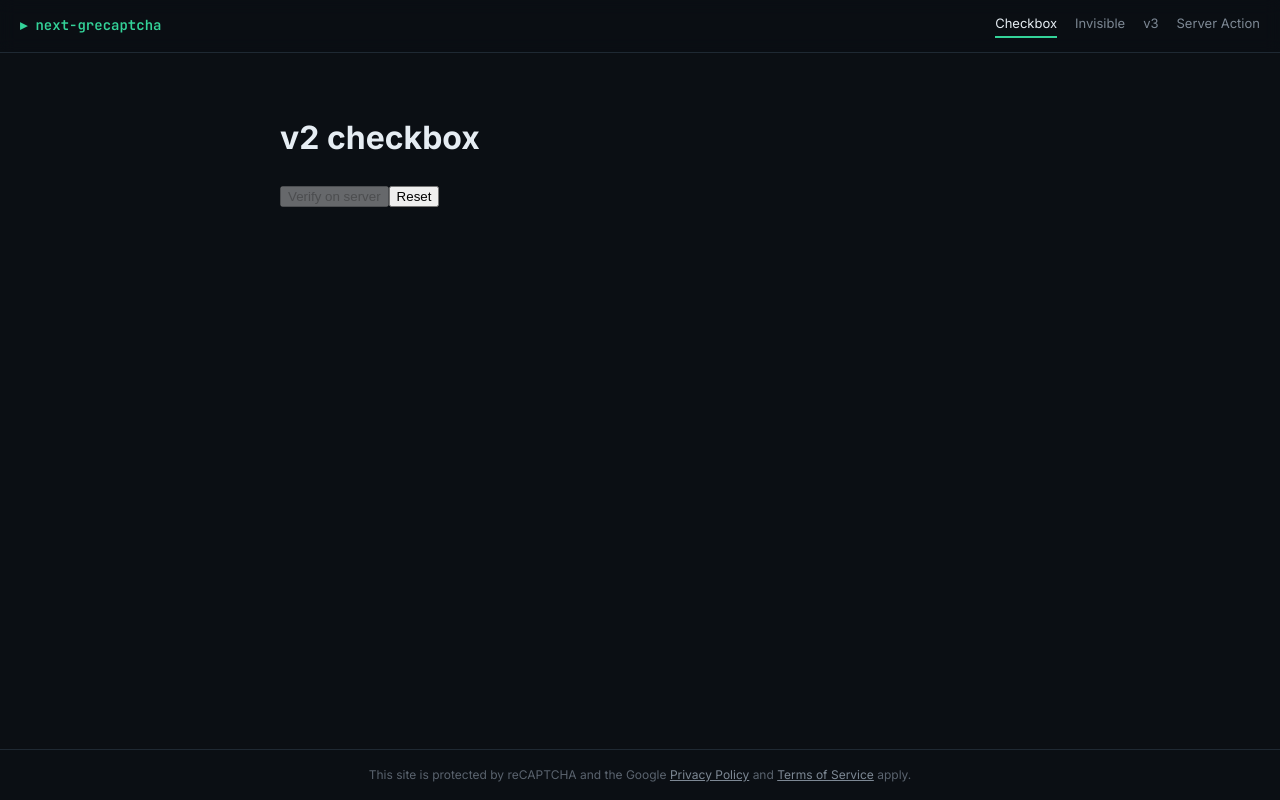
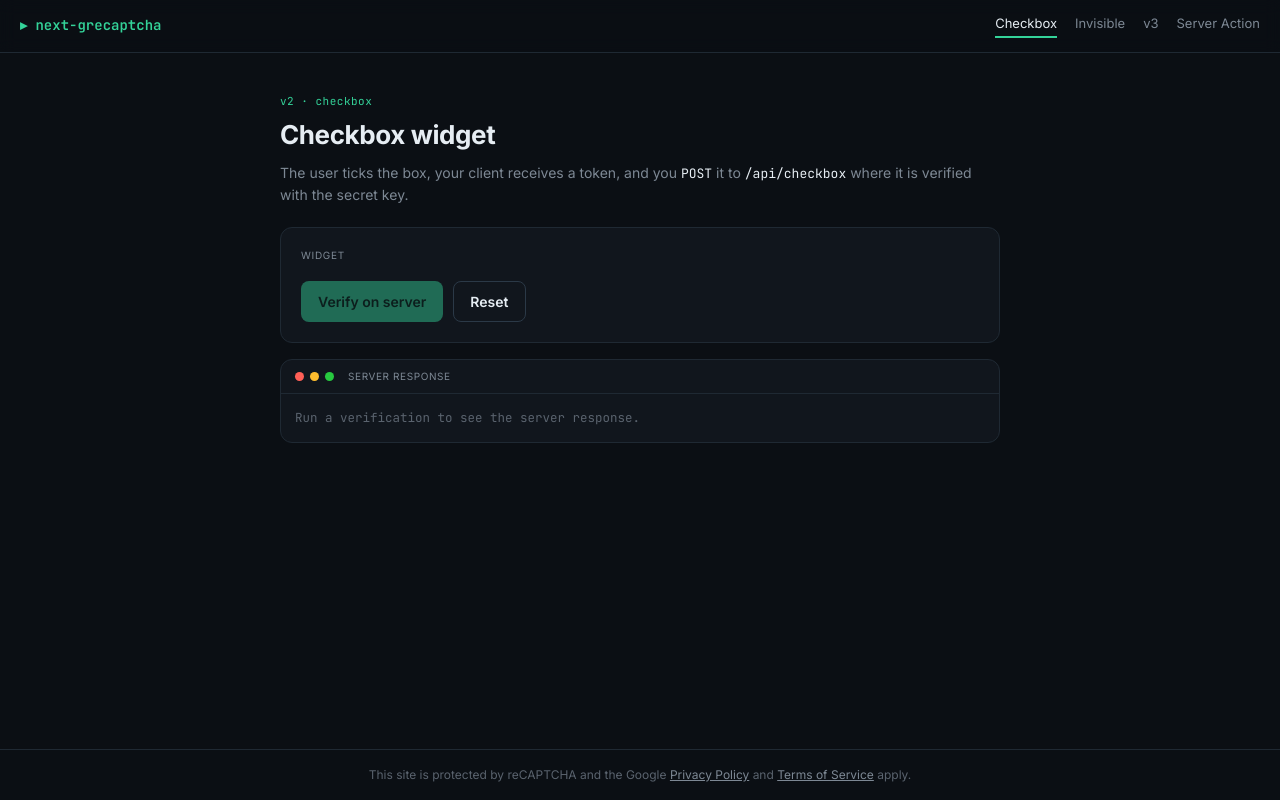
Before and after one commit to PedroHenriqueNS/next-grecaptcha, a Next.js app in the folder examples/app-router/: page /checkbox in a window 1280 px wide. Built offline with nearby package versions, Linux system fonts and the light colour scheme; no server answers.

Commit message:
style(example): restyle checkbox demo with dark widget + ResultPanel

```diff
--- a/examples/app-router/app/checkbox/page.tsx
+++ b/examples/app-router/app/checkbox/page.tsx
@@ -1,7 +1,12 @@
 "use client";
 import { useRef, useState } from "react";
 import { ReCaptchaCheckbox, type ReCaptchaCheckboxHandle } from "next-grecaptcha/client";
+import { ResultPanel } from "../components/ResultPanel";
 
+// next-grecaptcha — checkbox → Route Handler
+// 1. <ReCaptchaCheckbox> renders the widget and hands us a token via onToken
+// 2. POST the token to /api/checkbox
+// 3. that route verifies it server-side with the secret key
 export default function CheckboxDemo() {
   const widgetRef = useRef<ReCaptchaCheckboxHandle>(null);
   const [token, setToken] = useState("");
@@ -16,12 +21,41 @@ export default function CheckboxDemo() {
   }
 
   return (
-    <main>
-      <h1>v2 checkbox</h1>
-      <ReCaptchaCheckbox ref={widgetRef} onToken={setToken} onExpired={() => setToken("")} />
-      <button disabled={!token} onClick={submit}>Verify on server</button>
-      <button onClick={() => { widgetRef.current?.reset(); setToken(""); }}>Reset</button>
-      <pre>{result}</pre>
-    </main>
+    <>
+      <header className="page-header">
+        <div className="page-header__eyebrow">v2 · checkbox</div>
+        <h1 className="page-header__title">Checkbox widget</h1>
+        <p className="page-header__desc">
+          The user ticks the box, your client receives a token, and you <code>POST</code> it to{" "}
+          <code>/api/checkbox</code> where it is verified with the secret key.
+        </p>
+      </header>
+
+      <div className="stage">
+        <div className="stage__label">Widget</div>
+        <ReCaptchaCheckbox
+          ref={widgetRef}
+          theme="dark"
+          onToken={setToken}
+          onExpired={() => setToken("")}
+        />
+        <div className="actions">
+          <button className="btn btn--primary" disabled={!token} onClick={submit}>
+            Verify on server
+          </button>
+          <button
+            className="btn btn--ghost"
+            onClick={() => {
+              widgetRef.current?.reset();
+              setToken("");
+            }}
+          >
+            Reset
+          </button>
+        </div>
+      </div>
+
+      <ResultPanel result={result} />
+    </>
   );
 }
```
